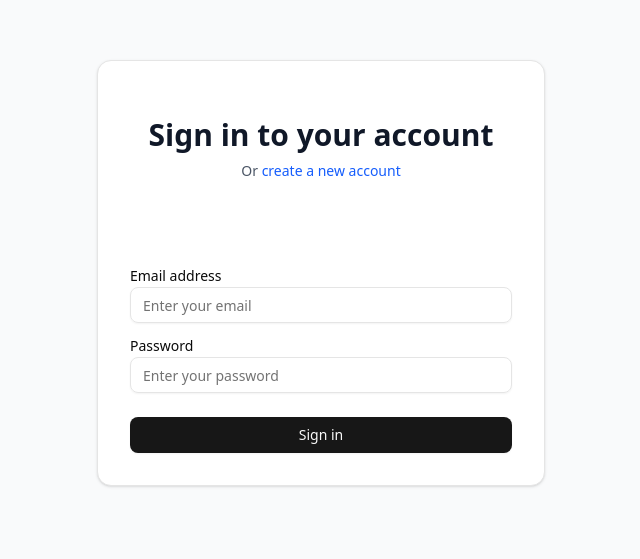
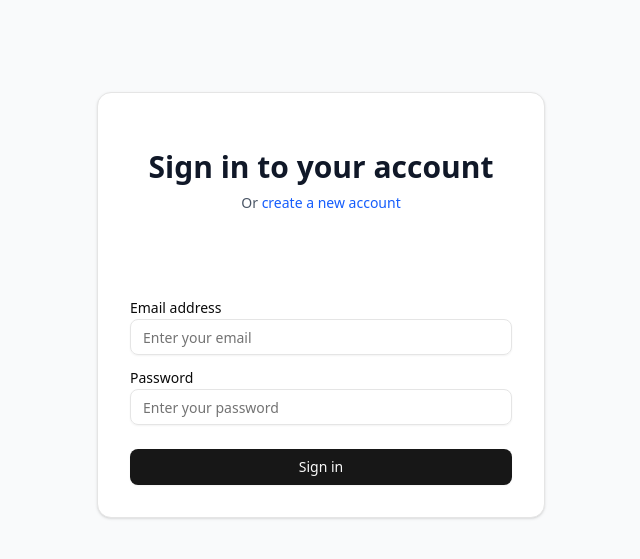
Before and after one commit to Prg-Yash/StackIt, a Next.js app in the folder stack-it/: page /sign-in in a window 1280 px wide. Shown: the part 127-686 px from the top of the page, without its empty margins (319-959 px from the left). Built offline with nearby package versions, Linux system fonts and the light colour scheme; no server answers.

Commit message:
Updated layout.jsx on local branch

```diff
--- a/stack-it/app/(auth)/layout.jsx
+++ b/stack-it/app/(auth)/layout.jsx
@@ -1,9 +1,11 @@
-import React from 'react'
+import React from "react";
 
-const layout = ({children}) => {
+const AuthLayout = ({ children }) => {
   return (
-    <div>{children}</div>
-  )
-}
+    <div className="min-h-screen bg-gradient-to-br from-blue-50 to-indigo-50">
+      <div className="container mx-auto px-4 py-8">{children}</div>
+    </div>
+  );
+};
 
-export default layout
+export default AuthLayout;
```
